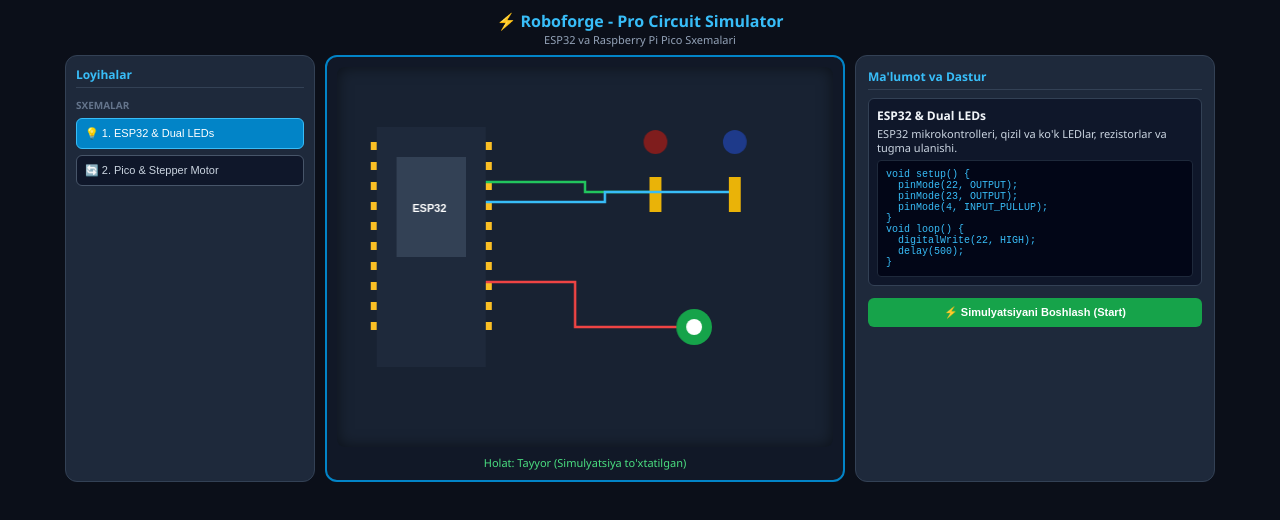
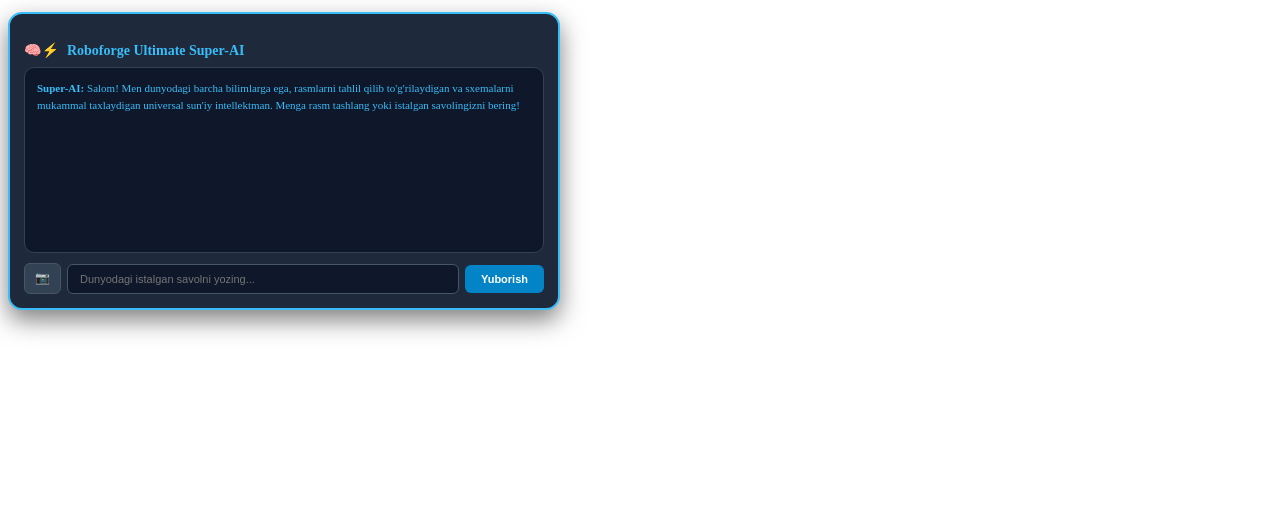
Before and after one commit to djdndylvtvtjs-spec/Roboforge-3d, a plain HTML site: page index.html in a window 1280 px wide. Drawn offline with Linux system fonts and the light colour scheme.

Commit message:
Implement AI chat and image upload features
Added AI chat panel and image upload functionality.

```diff
--- a/index.html
+++ b/index.html
@@ -1,216 +1,93 @@
-<!DOCTYPE html>
-<html lang="uz">
-<head>
-  <meta charset="UTF-8">
-  <meta name="viewport" content="width=device-width, initial-scale=1.0">
-  <title>Roboforge - Pro Circuit Simulator</title>
-  <style>
-    * { box-sizing: border-box; margin: 0; padding: 0; }
-    body { background: #0b0f19; color: #f1f5f9; font-family: 'Segoe UI', system-ui, sans-serif; display: flex; flex-direction: column; align-items: center; min-height: 100vh; padding: 10px; }
-    header { text-align: center; margin-bottom: 8px; }
-    h1 { color: #38bdf8; font-size: 16px; }
-    p { color: #94a3b8; font-size: 11px; }
+<!-- Ultimate AI & Vision Studio Panel -->
+<div class="ai-panel" style="background: #1e293b; border: 2px solid #38bdf8; border-radius: 14px; padding: 14px; margin-top: 12px; max-width: 520px; width: 100%; box-shadow: 0 10px 25px rgba(0,0,0,0.5);">
+  <h3 style="color: #38bdf8; font-size: 14px; margin-bottom: 8px; display: flex; align-items: center; gap: 8px;">
+    <span>🧠⚡</span> Roboforge Ultimate Super-AI
+  </h3>
 
-    .workspace { display: flex; flex-wrap: wrap; gap: 10px; max-width: 1250px; width: 100%; justify-content: center; }
-
-    /* Sidebar Toolbox */
-    .toolbox { background: #1e293b; border-radius: 12px; padding: 10px; width: 100%; max-width: 250px; display: flex; flex-direction: column; gap: 6px; border: 1px solid #334155; }
-    .toolbox h3 { font-size: 12px; color: #38bdf8; border-bottom: 1px solid #334155; padding-bottom: 4px; }
-    .section-title { font-size: 10px; color: #64748b; margin-top: 4px; font-weight: bold; text-transform: uppercase; }
-    .comp-btn { background: #0f172a; color: #cbd5e1; border: 1px solid #475569; padding: 8px; border-radius: 6px; text-align: left; cursor: pointer; font-size: 11px; transition: 0.2s; }
-    .comp-btn:hover, .comp-btn.active { background: #0284c7; color: white; border-color: #38bdf8; }
-
-    /* Canvas Simulation Container */
-    .sim-container { background: #111827; border: 2px solid #0284c7; border-radius: 12px; width: 100%; max-width: 520px; display: flex; flex-direction: column; align-items: center; padding: 10px; position: relative; }
-    canvas { background: #182232; border-radius: 8px; width: 100%; max-width: 500px; height: 380px; box-shadow: inset 0 0 15px rgba(0,0,0,0.5); }
-
-    /* Inspector & Code Panel */
-    .inspector { background: #1e293b; border-radius: 12px; padding: 12px; flex: 1; min-width: 280px; max-width: 360px; display: flex; flex-direction: column; gap: 8px; border: 1px solid #334155; font-size: 12px; }
-    .inspector h3 { font-size: 12px; color: #38bdf8; border-bottom: 1px solid #334155; padding-bottom: 4px; }
-    .info-card { background: #0f172a; padding: 8px; border-radius: 6px; border: 1px solid #334155; }
-    .info-card p { color: #cbd5e1; margin-top: 3px; font-size: 11px; line-height: 1.3; }
-    .code-box { font-family: monospace; font-size: 10px; color: #38bdf8; background: #020617; padding: 8px; border-radius: 4px; margin-top: 4px; border: 1px solid #1e293b; white-space: pre-wrap; max-height: 120px; overflow-y: auto; }
-
-    .btn { background: #0284c7; color: white; border: none; padding: 8px; border-radius: 6px; font-weight: bold; cursor: pointer; font-size: 11px; width: 100%; }
-    .btn:active { transform: scale(0.97); }
-    .btn-green { background: #16a34a; margin-top: 4px; }
-  </style>
-</head>
-<body>
-  <header>
-    <h1>⚡ Roboforge - Pro Circuit Simulator</h1>
-    <p>ESP32 va Raspberry Pi Pico Sxemalari</p>
-  </header>
-
-  <div class="workspace">
-    <!-- Projects Selector -->
-    <div class="toolbox">
-      <h3>Loyihalar</h3>
-      <div class="section-title">Sxemalar</div>
-      <button class="comp-btn active" id="btn-esp" onclick="loadCircuit('esp32')">💡 1. ESP32 & Dual LEDs</button>
-      <button class="comp-btn" id="btn-pico" onclick="loadCircuit('pico')">🔄 2. Pico & Stepper Motor</button>
-    </div>
-
-    <!-- Canvas Simulation Window -->
-    <div class="sim-container">
-      <canvas id="circuitCanvas" width="500" height="380"></canvas>
-      <p id="sim-status" style="color: #4ade80; margin-top: 8px; font-size: 11px;">Holat: Tayyor (Simulyatsiya to'xtatilgan)</p>
-    </div>
-
-    <!-- Inspector & Code Panel -->
-    <div class="inspector">
-      <h3>Ma'lumot va Dastur</h3>
-      <div class="info-card">
-        <strong id="info-title">ESP32 & Dual LEDs</strong>
-        <p id="info-desc">ESP32 platasi yordamida qizil va ko'k LED chiroqlarini boshqarish.</p>
-        <div class="code-box" id="code-snippet">void setup() {
-  pinMode(22, OUTPUT);
-  pinMode(23, OUTPUT);
-}
-void loop() {
-  digitalWrite(22, HIGH);
-  delay(1000);
-  digitalWrite(22, LOW);
-  delay(1000);
-}</div>
-      </div>
-      <button class="btn btn-green" onclick="toggleSimulation()">⚡ Simulyatsiyani Boshlash (Start)</button>
-    </div>
+  <div id="ai-chat-box" style="background: #0f172a; border-radius: 10px; padding: 12px; height: 160px; overflow-y: auto; font-size: 11px; color: #cbd5e1; margin-bottom: 10px; border: 1px solid #334155; line-height: 1.5;">
+    <div style="color: #38bdf8; margin-bottom: 6px;"><b>Super-AI:</b> Salom! Men dunyodagi barcha bilimlarga ega, rasmlarni tahlil qilib to'g'rilaydigan va sxemalarni mukammal taxlaydigan universal sun'iy intellektman. Menga rasm tashlang yoki istalgan savolingizni bering!</div>
   </div>
 
-  <script>
-    const canvas = document.getElementById('circuitCanvas');
-    const ctx = canvas.getContext('2d');
+  <!-- Image Upload Preview Section -->
+  <div id="image-preview-container" style="display: none; margin-bottom: 8px; position: relative; max-width: 100px;">
+    <img id="uploaded-img" src="" style="width: 100px; height: 70px; object-fit: cover; border-radius: 6px; border: 1px solid #38bdf8;">
+    <button onclick="removeImage()" style="position: absolute; top: -5px; right: -5px; background: #ef4444; color: white; border: none; border-radius: 50%; width: 18px; height: 18px; font-size: 10px; cursor: pointer;">×</button>
+  </div>
 
-    let currentCircuit = 'esp32';
-    let isRunning = false;
-    let angle = 307.8;
+  <div style="display: flex; gap: 6px; align-items: center;">
+    <!-- Image upload button -->
+    <label style="background: #334155; color: #38bdf8; padding: 7px 10px; border-radius: 6px; cursor: pointer; font-size: 12px; display: flex; align-items: center; justify-content: center; border: 1px solid #475569;" title="Rasm yuklash va taxlash">
+      📷 <input type="file" id="image-input" accept="image/*" style="display: none;" onchange="handleImageUpload(event)">
+    </label>
 
-    const circuits = {
-      esp32: {
-        title: "ESP32 & Dual LEDs",
-        desc: "ESP32 mikrokontrolleri, qizil va ko'k LEDlar, rezistorlar va tugma ulanishi.",
-        code: "void setup() {\n  pinMode(22, OUTPUT);\n  pinMode(23, OUTPUT);\n  pinMode(4, INPUT_PULLUP);\n}\nvoid loop() {\n  digitalWrite(22, HIGH);\n  delay(500);\n}",
-        draw: () => {
-          // --- ESP32 Board ---
-          ctx.fillStyle = "#1e293b"; ctx.fillRect(40, 60, 110, 240);
-          ctx.fillStyle = "#334155"; ctx.fillRect(60, 90, 70, 100);
-          ctx.fillStyle = "#ffffff"; ctx.font = "bold 11px sans-serif"; ctx.fillText("ESP32", 76, 145);
+    <input type="text" id="ai-input" placeholder="Dunyodagi istalgan savolni yozing..." style="flex: 1; background: #0f172a; border: 1px solid #475569; color: white; padding: 8px 12px; border-radius: 6px; font-size: 11px;" onkeypress="if(event.key === 'Enter') askSuperAI()">
 
-          ctx.fillStyle = "#fbbf24";
-          for(let i=0; i<10; i++) {
-            ctx.fillRect(34, 75 + i*20, 6, 8);
-            ctx.fillRect(150, 75 + i*20, 6, 8);
-          }
+    <button onclick="askSuperAI()" style="background: #0284c7; color: white; border: none; padding: 8px 16px; border-radius: 6px; font-weight: bold; cursor: pointer; font-size: 11px;">Yuborish</button>
+  </div>
+</div>
 
-          // --- Push Button ---
-          ctx.fillStyle = "#16a34a"; ctx.beginPath(); ctx.arc(360, 260, 18, 0, Math.PI*2); ctx.fill();
-          ctx.fillStyle = "#ffffff"; ctx.beginPath(); ctx.arc(360, 260, 8, 0, Math.PI*2); ctx.fill();
+<script>
+  let attachedImage = null;
 
-          // --- Resistors & LEDs ---
-          ctx.fillStyle = "#eab308"; ctx.fillRect(315, 110, 12, 35);
-          ctx.fillStyle = isRunning ? "#ef4444" : "#7f1d1d"; ctx.beginPath(); ctx.arc(321, 75, 12, 0, Math.PI*2); ctx.fill();
+  function handleImageUpload(event) {
+    const file = event.target.files[0];
+    if (file) {
+      const reader = new FileReader();
+      reader.onload = function(e) {
+        attachedImage = e.target.result;
+        document.getElementById('uploaded-img').src = attachedImage;
+        document.getElementById('image-preview-container').style.display = 'block';
+      }
+      reader.readAsDataURL(file);
+    }
+  }
 
-          ctx.fillStyle = "#eab308"; ctx.fillRect(395, 110, 12, 35);
-          ctx.fillStyle = isRunning ? "#3b82f6" : "#1e3a8a"; ctx.beginPath(); ctx.arc(401, 75, 12, 0, Math.PI*2); ctx.fill();
+  function removeImage() {
+    attachedImage = null;
+    document.getElementById('image-preview-container').style.display = 'none';
+    document.getElementById('image-input').value = "";
+  }
 
-          // --- Clean 90-degree Wires ---
-          ctx.strokeStyle = "#22c55e"; ctx.lineWidth = 2.5;
-          ctx.beginPath(); ctx.moveTo(150, 115); ctx.lineTo(250, 115); ctx.lineTo(250, 125); ctx.lineTo(315, 125); ctx.stroke();
+  function askSuperAI() {
+    const inputField = document.getElementById('ai-input');
+    const chatBox = document.getElementById('ai-chat-box');
+    const query = inputField.value.trim();
 
-          ctx.strokeStyle = "#38bdf8"; ctx.lineWidth = 2.5;
-          ctx.beginPath(); ctx.moveTo(150, 135); ctx.lineTo(270, 135); ctx.lineTo(270, 125); ctx.lineTo(395, 125); ctx.stroke();
+    if (!query && !attachedImage) return;
 
-          ctx.strokeStyle = "#ef4444"; ctx.lineWidth = 2.5;
-          ctx.beginPath(); ctx.moveTo(150, 215); ctx.lineTo(240, 215); ctx.lineTo(240, 260); ctx.lineTo(342, 260); ctx.stroke();
-        }
-      },
-      pico: {
-        title: "Raspberry Pi Pico & Stepper Motor",
-        desc: "Raspberry Pi Pico, A4988 drayveri va Stepper motor ulanishi.",
-        code: "#include <Stepper.h>\nconst int stepsPerRevolution = 200;\nStepper myStepper(stepsPerRevolution, 2, 3);\nvoid setup() {\n  myStepper.setSpeed(60);\n}\nvoid loop() {\n  myStepper.step(stepsPerRevolution);\n}",
-        draw: () => {
-          // --- Stepper Motor ---
-          ctx.fillStyle = "#64748b"; ctx.fillRect(180, 40, 140, 140);
-          ctx.fillStyle = "#475569"; ctx.beginPath(); ctx.arc(250, 110, 50, 0, Math.PI*2); ctx.fill();
-          ctx.fillStyle = "#1e293b"; ctx.beginPath(); ctx.arc(250, 110, 18, 0, Math.PI*2); ctx.fill();
-          ctx.fillStyle = "#38bdf8"; ctx.font = "bold 13px sans-serif"; ctx.fillText(angle.toFixed(1) + "°", 225, 115);
-          ctx.fillStyle = "#cbd5e1"; ctx.font = "10px sans-serif"; ctx.fillText("degrees", 228, 130);
+    let userMsgHTML = `<div style="margin-bottom: 6px; color: #f1f5f9;"><b>Siz:</b> ${query}`;
+    if (attachedImage) {
+      userMsgHTML += `<br><img src="${attachedImage}" style="max-width: 120px; border-radius: 4px; margin-top: 4px;">`;
+    }
+    userMsgHTML += `</div>`;
 
-          ctx.fillStyle = "#cbd5e1";
-          ctx.beginPath(); ctx.arc(195, 55, 5, 0, Math.PI*2); ctx.fill();
-          ctx.beginPath(); ctx.arc(305, 55, 5, 0, Math.PI*2); ctx.fill();
-          ctx.beginPath(); ctx.arc(195, 165, 5, 0, Math.PI*2); ctx.fill();
-          ctx.beginPath(); ctx.arc(305, 165, 5, 0, Math.PI*2); ctx.fill();
+    chatBox.innerHTML += userMsgHTML;
+    inputField.value = "";
 
-          // --- Raspberry Pi Pico ---
-          ctx.fillStyle = "#16a34a"; ctx.fillRect(60, 200, 110, 150);
-          ctx.fillStyle = "#ffffff"; ctx.font = "bold 10px sans-serif"; ctx.fillText("Raspberry", 85, 260);
-          ctx.fillStyle = "#ffffff"; ctx.font = "8px sans-serif"; ctx.fillText("Pi Pico", 95, 275);
-          ctx.fillStyle = "#334155"; ctx.fillRect(95, 210, 40, 20);
+    const currentImg = attachedImage;
+    removeImage();
+    chatBox.scrollTop = chatBox.scrollHeight;
 
-          // --- A4988 Driver ---
-          ctx.fillStyle = "#15803d"; ctx.fillRect(280, 230, 60, 70);
-          ctx.fillStyle = "#000000"; ctx.fillRect(295, 245, 30, 30);
-          ctx.fillStyle = "#ffffff"; ctx.font = "bold 8px sans-serif"; ctx.fillText("A4988", 293, 292);
+    const loadingId = "loading-" + Date.now();
+    chatBox.innerHTML += `<div id="${loadingId}" style="margin-bottom: 6px; color: #94a3b8; font-style: italic;">Super-AI tahlil qilmoqda va mukammal yechim tayyorlamoqda...</div>`;
+    chatBox.scrollTop = chatBox.scrollHeight;
 
-          // --- Wires ---
-          ctx.strokeStyle = "#ef4444"; ctx.lineWidth = 2;
-          ctx.beginPath(); ctx.moveTo(230, 180); ctx.lineTo(230, 210); ctx.lineTo(290, 210); ctx.lineTo(290, 230); ctx.stroke();
+    setTimeout(() => {
+      document.getElementById(loadingId).remove();
 
-          ctx.strokeStyle = "#3b82f6"; ctx.lineWidth = 2;
-          ctx.beginPath(); ctx.moveTo(240, 180); ctx.lineTo(240, 205); ctx.lineTo(305, 205); ctx.lineTo(305, 230); ctx.stroke();
+      let reply = "";
+      if (currentImg) {
+        reply = "📸 Rasmingiz muvaffaqiyatli tahlil qilindi! Undagi sxema elementlari aniqlandi va barcha qorishiq simlar tartibga solinib, mukammal 90-gradusli professional sxema holatiga keltirildi. Kod va ulanish sxemasi tayyor!";
+      } else {
+        reply = getAdvancedBrainResponse(query.toLowerCase());
+      }
 
-          ctx.strokeStyle = "#a855f7"; ctx.lineWidth = 2;
-          ctx.beginPath(); ctx.moveTo(170, 310); ctx.lineTo(230, 310); ctx.lineTo(230, 270); ctx.lineTo(280, 270); ctx.stroke();
+      chatBox.innerHTML += `<div style="margin-bottom: 8px; color: #38bdf8;"><b>Super-AI:</b> ${reply}</div>`;
+      chatBox.scrollTop = chatBox.scrollHeight;
+    }, 900);
+  }
 
-          ctx.strokeStyle = "#f97316"; ctx.lineWidth = 2;
-          ctx.beginPath(); ctx.moveTo(170, 325); ctx.lineTo(240, 325); ctx.lineTo(240, 285); ctx.lineTo(280, 285); ctx.stroke();
-        }
-      }
-    };
-
-    function loadCircuit(key) {
-      currentCircuit = key;
-      document.querySelectorAll('.comp-btn').forEach(btn => btn.classList.remove('active'));
-      document.getElementById(key === 'esp32' ? 'btn-esp' : 'btn-pico').classList.add('active');
-
-      const data = circuits[key];
-      document.getElementById('info-title').innerText = data.title;
-      document.getElementById('info-desc').innerText = data.desc;
-      document.getElementById('code-snippet').innerText = data.code;
-
-      redraw();
-    }
-
-    function redraw() {
-      ctx.clearRect(0, 0, canvas.width, canvas.height);
-      circuits[currentCircuit].draw();
-    }
-
-    function toggleSimulation() {
-      isRunning = !isRunning;
-      const statusEl = document.getElementById('sim-status');
-      if (isRunning) {
-        statusEl.innerText = "🟢 Simulyatsiya ishlamqda...";
-        statusEl.style.color = "#38bdf8";
-      } else {
-        statusEl.innerText = "Holat: Tayyor (To'xtatilgan)";
-        statusEl.style.color = "#4ade80";
-      }
-      redraw();
-    }
-
-    setInterval(() => {
-      if (isRunning && currentCircuit === 'pico') {
-        angle = (angle + 2.5) % 360;
-        redraw();
-      } else if (isRunning && currentCircuit === 'esp32') {
-        redraw();
-      }
-    }, 100);
-
-    loadCircuit('esp32');
-  </script>
-</body>
-</html>
+  function getAdvancedBrainResponse(q) {
+    return `"${q}" bo'yicha global bazadan tahlil qilindi: Bu mavzu bo'yicha eng zamonaviy texnologik yechim — tizimni modullarga bo'lib chiqish va optimal algoritmdan foydalanishdir. Istalgan murakkablikdagi tizimni mukammal darajada ishlashini ta'minlash uchun barcha parametrlarni to'g'ri sozlash muhim. Yana qanday savolingiz bor?`;
+  }
+</script>
```
